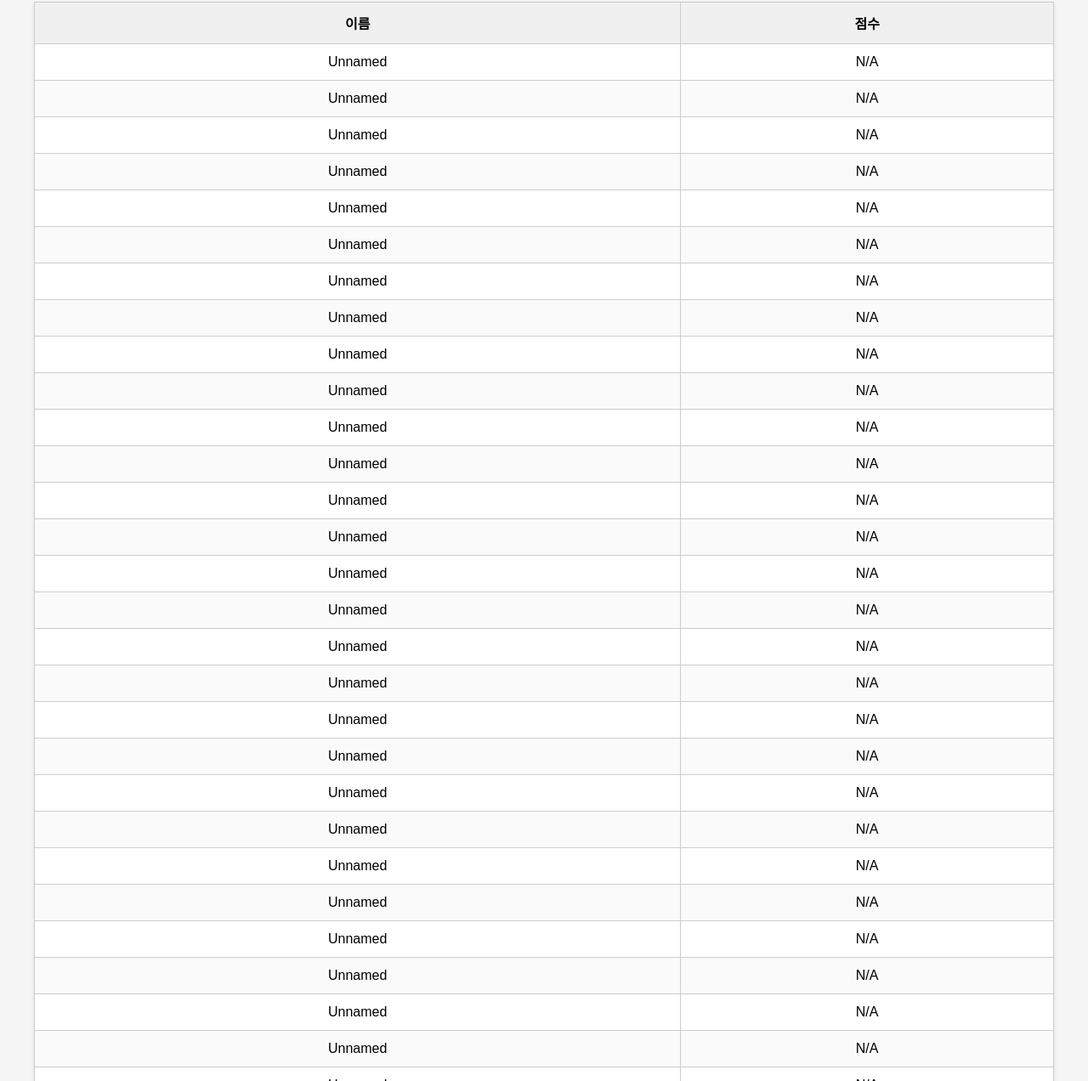
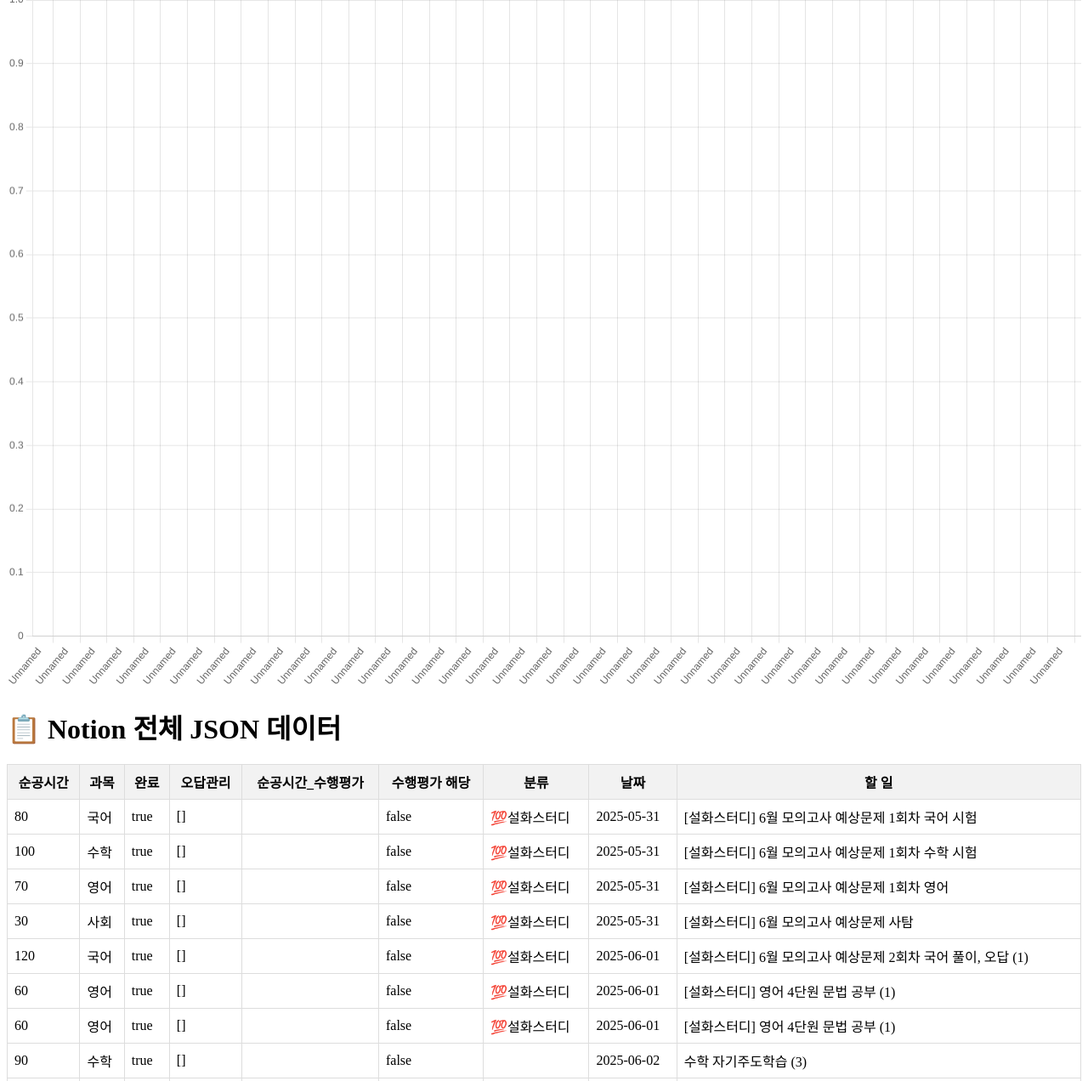
Before and after one commit to kikinim/shwebpagef, a plain HTML site: page table.html in a window 1280 px wide. Shown: the part 121-1393 px from the top of the page at 85% size. Drawn offline with nearby package versions, Linux system fonts and the light colour scheme.

Commit message:
Update table.html

```diff
--- a/table.html
+++ b/table.html
@@ -3,71 +3,90 @@
 <head>
   <meta charset="UTF-8" />
   <meta name="viewport" content="width=device-width, initial-scale=1.0" />
-  <title>Notion 데이터 테이블</title>
+  <title>Notion 데이터 시각화 및 테이블</title>
+  <script src="https://cdn.jsdelivr.net/npm/chart.js"></script>
   <style>
-    body {
-      font-family: sans-serif;
-      padding: 2rem;
-      background-color: #f5f5f5;
-    }
-    h1 {
-      margin-bottom: 1rem;
-    }
     table {
       border-collapse: collapse;
       width: 100%;
-      background-color: #fff;
-      box-shadow: 0 2px 4px rgba(0,0,0,0.1);
     }
     th, td {
-      border: 1px solid #ccc;
-      padding: 0.75rem;
-      text-align: center;
+      border: 1px solid #ddd;
+      padding: 8px;
     }
     th {
-      background-color: #f0f0f0;
-    }
-    tr:nth-child(even) {
-      background-color: #fafafa;
+      background-color: #f2f2f2;
     }
   </style>
 </head>
 <body>
-  <h1>📋 Notion 데이터 테이블</h1>
+  <h1>📊 Notion 데이터 기반 그래프</h1>
+  <canvas id="notionChart" width="600" height="400"></canvas>
+
+  <h1>📋 Notion 전체 JSON 데이터</h1>
   <table id="dataTable">
     <thead>
-      <tr>
-        <th>이름</th>
-        <th>점수</th>
-      </tr>
+      <tr id="headerRow"></tr>
     </thead>
-    <tbody></tbody>
+    <tbody id="tableBody"></tbody>
   </table>
 
   <script>
-    async function fetchAndRenderTable() {
-      const res = await fetch("public/data.json");
+    async function fetchData() {
+      const res = await fetch('public/data.json');
       const data = await res.json();
 
-      const tbody = document.querySelector("#dataTable tbody");
-      tbody.innerHTML = "";
+      // 차트용 데이터 가공
+      const labels = data.map(entry => entry.name || "Unnamed");
+      const values = data.map(entry => entry.score || 0);
 
-      data.forEach(entry => {
-        const row = document.createElement("tr");
+      const ctx = document.getElementById('notionChart').getContext('2d');
+      new Chart(ctx, {
+        type: 'bar',
+        data: {
+          labels: labels,
+          datasets: [{
+            label: '점수',
+            data: values,
+            backgroundColor: 'rgba(75, 192, 192, 0.5)',
+            borderColor: 'rgba(75, 192, 192, 1)',
+            borderWidth: 1
+          }]
+        },
+        options: {
+          responsive: true,
+          scales: {
+            y: {
+              beginAtZero: true
+            }
+          }
+        }
+      });
 
-        const nameCell = document.createElement("td");
-        nameCell.textContent = entry.name || "Unnamed";
+      // 테이블용 데이터 가공
+      if (data.length > 0) {
+        const headerRow = document.getElementById("headerRow");
+        const keys = Object.keys(data[0]);
+        keys.forEach(key => {
+          const th = document.createElement("th");
+          th.textContent = key;
+          headerRow.appendChild(th);
+        });
 
-        const scoreCell = document.createElement("td");
-        scoreCell.textContent = entry.score ?? "N/A";
-
-        row.appendChild(nameCell);
-        row.appendChild(scoreCell);
-        tbody.appendChild(row);
-      });
+        const tableBody = document.getElementById("tableBody");
+        data.forEach(row => {
+          const tr = document.createElement("tr");
+          keys.forEach(key => {
+            const td = document.createElement("td");
+            td.textContent = row[key] !== undefined ? row[key] : "";
+            tr.appendChild(td);
+          });
+          tableBody.appendChild(tr);
+        });
+      }
     }
 
-    fetchAndRenderTable();
+    fetchData();
   </script>
 </body>
 </html>
```
